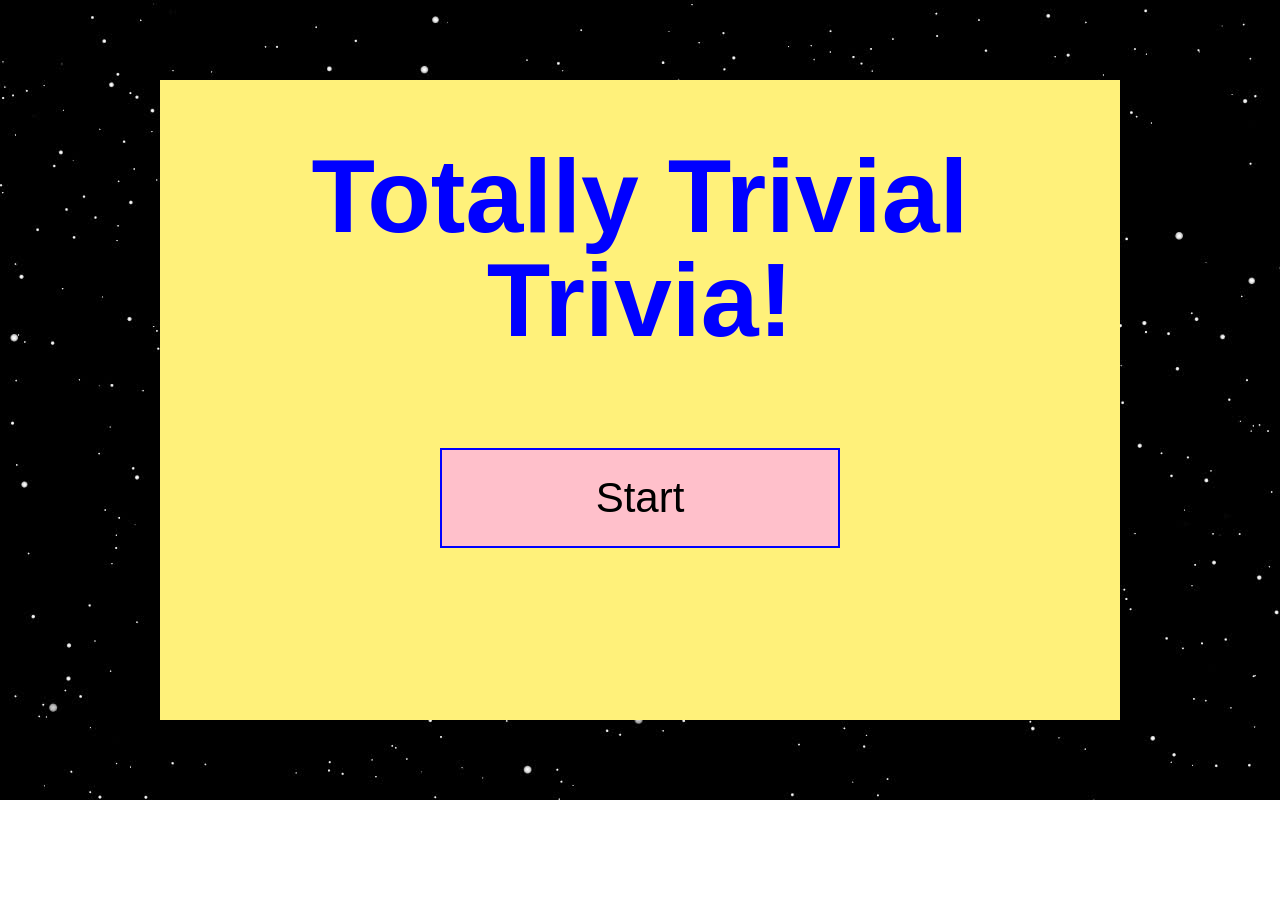
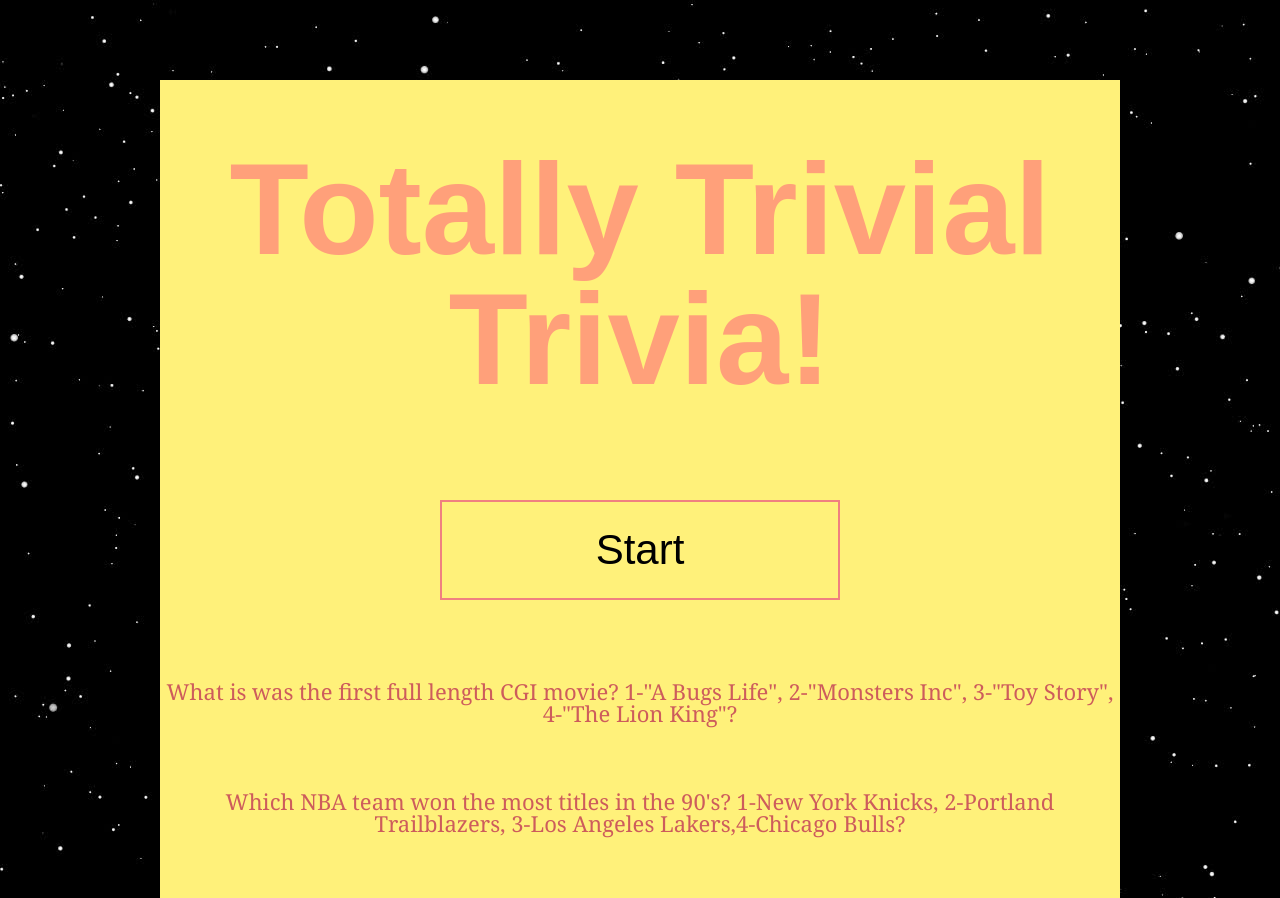
Before and after one commit to abain-io/TriviaGame, a plain HTML site: page index.html in a window 1280 px wide. Before the commit the page ends 800 px from the top, so only its background shows below. Drawn offline with nearby package versions, Linux system fonts and the light colour scheme; a web font is replaced by a local one.

Commit message:
updated all files with new changes -still working and trying to finish

```diff
--- a/assets/css/style.css
+++ b/assets/css/style.css
@@ -15,6 +15,7 @@ body {
   padding: 5% 0;
   margin: 5% auto;
   background-color: #fff17a;
+  font-size: 20px;
 }
 
 #sub-wrapper {
@@ -38,7 +39,7 @@ h1 {
   font-family: Geo, sans-serif;
   font-size: 6.5em;
   font-weight: bold;
-  color: blue;
+  color: lightsalmon;
 }
 
 h2 {
@@ -53,15 +54,23 @@ h3 {
 
 #start {
   margin-top: 10%;
-  background: pink;
-  border: 2px solid blue;
+  background:light;
+  border: 2px solid lightcoral;
+  margin-bottom: 80px;
 }
 
 #quiz-area h2 {
   margin-top: 50px;
+
 }
 
 button:hover {
-  background: pink;
+  background: lightsalmon;
   border: 2px solid blue;
 }
+
+#questions {
+  font-size: 22px;
+  font-family: Cambria, Cochin, Georgia, Times, 'Times New Roman', serif;
+  color: indianred;
+}
--- a/assets/javascript/app.js
+++ b/assets/javascript/app.js
@@ -1,14 +1,35 @@
 //Hold a list of questions and create an empty array//
-var questions = [{
-question: "What is your favorite color?",
-answers: ["blue", "green", "purple", "red"],
-correctAnswer: "blue"
-},
-{
-question: "What is your favorite day?",
-answers: ["monday", "tuesday", "wednesday", "thursday"],
-correctAnswer: "wednesday"
+// //var questions =
+//         question: "What is was the first full length CGI movie?",
+//         answers: ["A Bugs Life", "Monsters Inc", "Toy Story", "The Lion King"],
+//         correctAnswer: "Toy Story"
+//
+    //
+    //     question: "Which NBA team won the most titles in the 90's?",
+    //     answers: ["New York Knicks", "Portland Trailblazers", "Los Angeles Lakers", "Chicago Bulls"],
+    //     correctAnswer: "Da Bulls"
+//
+//
+// console.log(questions[0].answers[3]);
 
-}];
+var timer;
 
-console.log(questions[0].answers[2]);
+var counter = 10;
+
+function countdown() {
+    counter--
+    $("#counter").html(counter);
+    if (counter === 0) {
+        clearInterval(timer)
+    }
+}
+
+function start() {
+    timer = setInterval(countdown, 1000);
+}
+
+$( "#start" ).click(function() {
+    start();
+  });
+
+//   I can't figure out how to do the rest...//
--- a/index.html
+++ b/index.html
@@ -11,8 +11,7 @@
   <link rel="stylesheet" href="https://cdnjs.cloudflare.com/ajax/libs/meyer-reset/2.0/reset.css">
 
   <!-- Our own CSS Sheet -->
-    <link rel="stylesheet" href="assets/css/style.css">
-c
+  <link rel="stylesheet" href="assets/css/style.css"> c
   <!-- jQuery -->
   <script type="text/javascript" src="https://cdnjs.cloudflare.com/ajax/libs/jquery/3.2.1/jquery.min.js"></script>
 
@@ -27,7 +26,22 @@ c
     <h1>Totally Trivial Trivia!</h1>
     <div id="sub-wrapper">
       <div id="quiz-area">
+        <div id="counter">
+
+        </div>
         <button id="start">Start</button>
+
+        <div id=questions>
+          <p>What is was the first full length CGI movie? 1-"A Bugs Life", 2-"Monsters Inc", 3-"Toy Story", 4-"The Lion King"?
+            <br>
+            <br>
+            <br>
+            <br>
+            <p>Which NBA team won the most titles in the 90's? 1-New York Knicks, 2-Portland Trailblazers, 3-Los Angeles Lakers,4-Chicago
+              Bulls?</p>
+      </div>
+      </p>
+    </div>
   </div>
   </div>
   </div>
```
Lines whose indentation alone changed are shown as unchanged.
